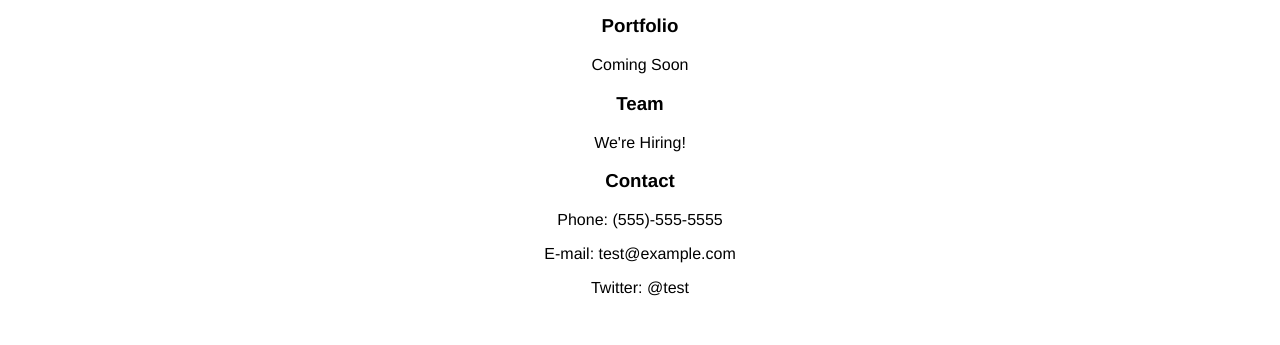
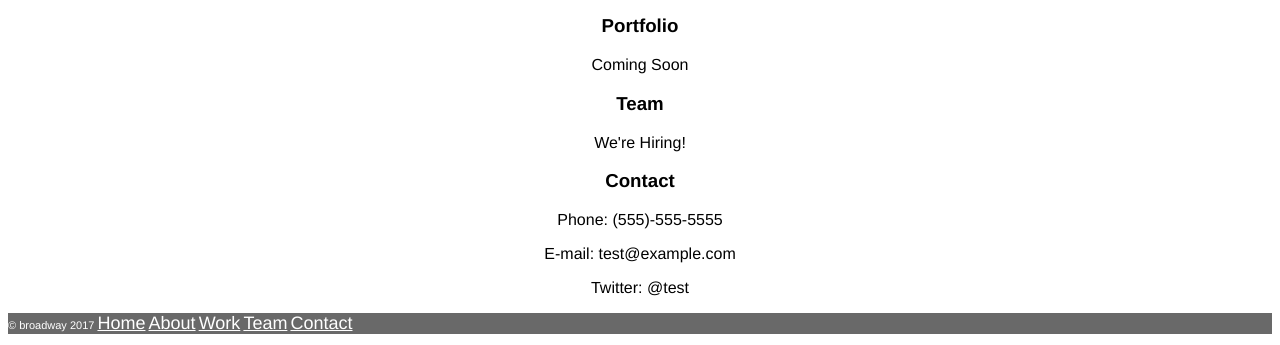
Before and after one commit to mattlawiscool/mattlawiscool.github.io, a plain HTML site: page index.html in a window 1280 px wide. Shown: the part 1639-1984 px from the top of the page. Before the commit the page ends 1952 px from the top, so only its background shows below. Drawn offline with Linux system fonts and the light colour scheme.

Commit message:
Finished just waiting for clarification on redline

```diff
--- a/index.html
+++ b/index.html
@@ -8,11 +8,11 @@
 		<div class="hero">
 			<h1>Broadway Design</h1>
 				<nav>
-					<p class="nav">Home</p>
-					<p class="nav">Process</p>
-					<p class="nav">Work</p>
-					<p class="nav">Team</p>
-					<p class="nav">Contact</p>
+					<p class="nav" id="home"><a href="#">Home</a></p>
+					<p class="nav" id="process"><a href="#">Process</a></p>
+					<p class="nav" id="work"><a href="#">Work</a></p>
+					<p class="nav" id="team"><a href="#">Team</a></p>
+					<p class="nav" id="contact"><a href="#">Contact</a></p>
 				</nav>
 		</div>
 
@@ -39,21 +39,30 @@
 			<h3 id="subheader">Designed in New York</h3>
 		</div>
 
-		<div>
+		<div class="portfolio">
 			<h3>Portfolio</h3>
 			<p>Coming Soon</p>
 		</div>
 
-		<div>
+		<div class="team">
 			<h3>Team</h3>
 			<p>We're Hiring!</p>
 		</div>
 
-		<div>
+		<div class="contact">
 			<h3>Contact</h3>
 			<p>Phone: (555)-555-5555</p>
 			<p>E-mail: test@example.com</p>
 			<p>Twitter: @test</p>
 		</div>
+
+		<div class="footer">
+			<p>&copy broadway 2017
+				<a href="#">Home</a>
+				<a href="#">About</a>
+				<a href="#">Work</a>
+				<a href="#">Team</a>
+				<a href="#">Contact</a></p>
+		</div>
   </body>
 </html>
--- a/resources/style.css
+++ b/resources/style.css
@@ -17,4 +17,31 @@ h1 {
 	font-family: Helvetica;
 	font-size: 18px;
 	color: white;
+
 }
+
+.footer {
+	color: White;
+	background-color: dimgray;
+	text-align-last: left;
+
+}
+
+.footer p {
+	font-size: 11px;
+}
+a {
+	color: white;
+}
+
+.footer a {
+	font-size: 18px;
+}
+
+a:link {
+	color: white;
+}
+
+a:visited {
+	color: white;
+}
```
